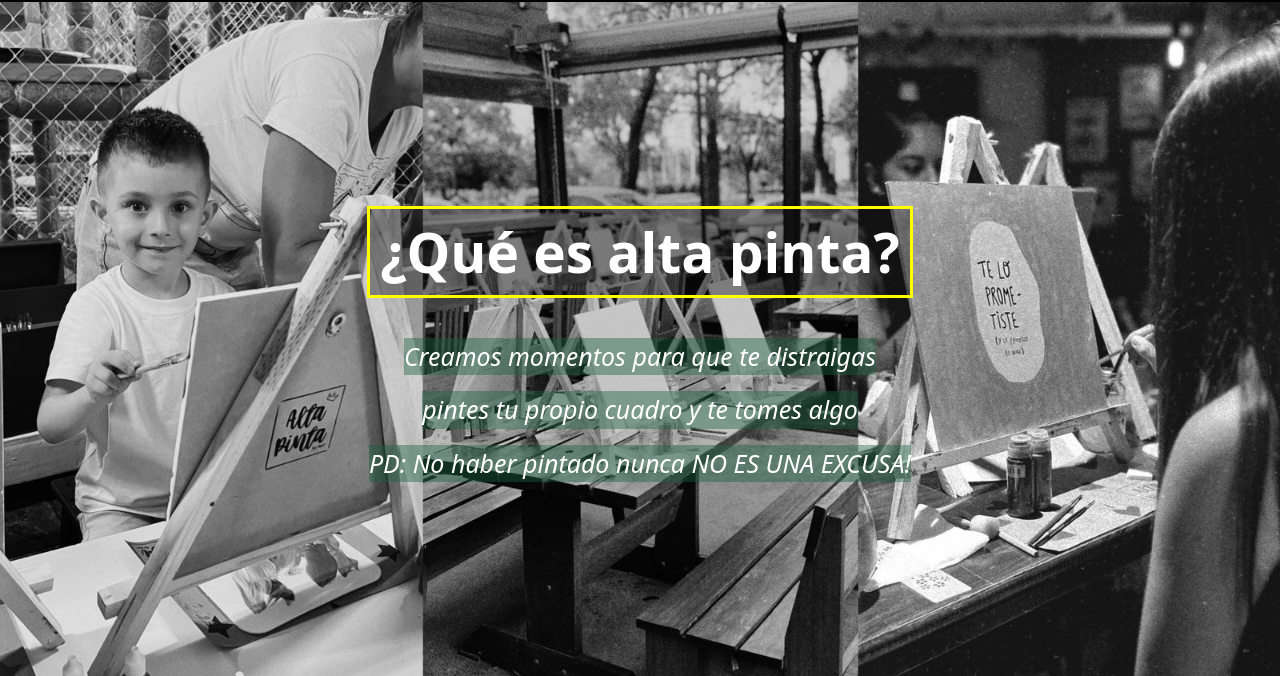
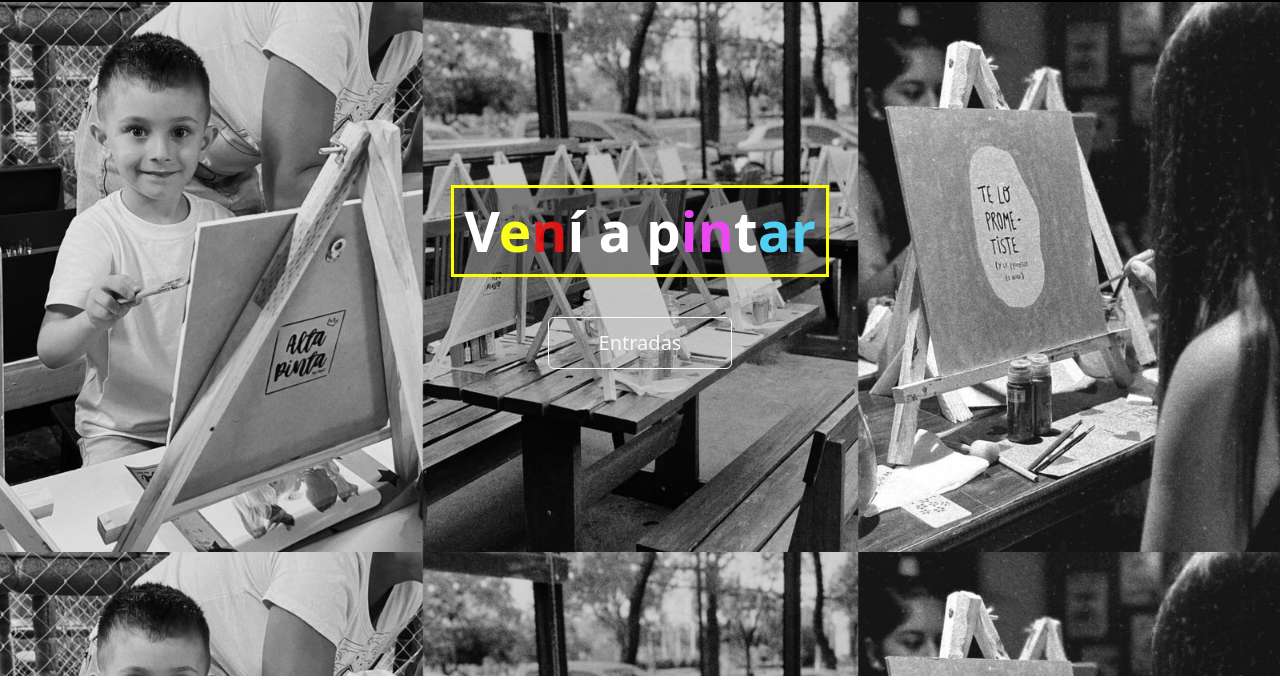
Before and after one commit to MYacuzziWalter/Alta-Pinta, a plain HTML site: page index.html in a window 1280 px wide. Shown: the part 124-800 px from the top of the page. Drawn offline with nearby package versions, Linux system fonts and the light colour scheme; a web font is replaced by a local one.

Commit message:
sec-Hero

```diff
--- a/css/style.css
+++ b/css/style.css
@@ -56,7 +56,7 @@ nav div div ul li a {
     color: white;
     background-image: url(../img/WhatsApp\ Image\ 2024-03-15\ at\ 22.04.11.jpeg);
     width: 100%;
-    height: 700px;
+    height: 550px;
     background-attachment: fixed;
     background-position: center;
     background-repeat: no-repeat;
@@ -65,6 +65,11 @@ nav div div ul li a {
     flex-direction: column;
     justify-content: center;
     align-items: center;
+}
+
+.hero a button{
+    font-size: 20px;
+    padding: 10px 50px;
 }
 
 
@@ -79,6 +84,21 @@ nav div div ul li a {
     background-color: rgba(15, 15, 15, 0.397);
 }
 
+.hero h1 span:nth-child(1) {
+    color: rgb(251, 255, 28);
+}
+
+.hero h1 span:nth-child(2) {
+    color: rgba(240, 17, 17, 0.877);
+}
+
+.hero h1 span:nth-child(3) {
+    color: rgb(236, 72, 241);
+}
+
+.hero h1 span:nth-child(4) {
+    color: rgb(84, 206, 243);
+}
 
 .hero p {
     font-family: "Atma", system-ui;
--- a/index.html
+++ b/index.html
@@ -48,6 +48,10 @@
         </nav>
     </header>
     <main>
+        <section class="hero">
+            <h1>V<span>e</span><span>n</span>í a p<span>in</span>t<span>ar</span></h1>
+            <a href="./pages/eventos.html"><button type="button" class="btn btn-outline-light">Entradas</button></a>
+        </section>
         <section class="hero">
             <h1>¿Qué es alta pinta?</h1>
             <p>Creamos momentos para que te distraigas</p>
```
